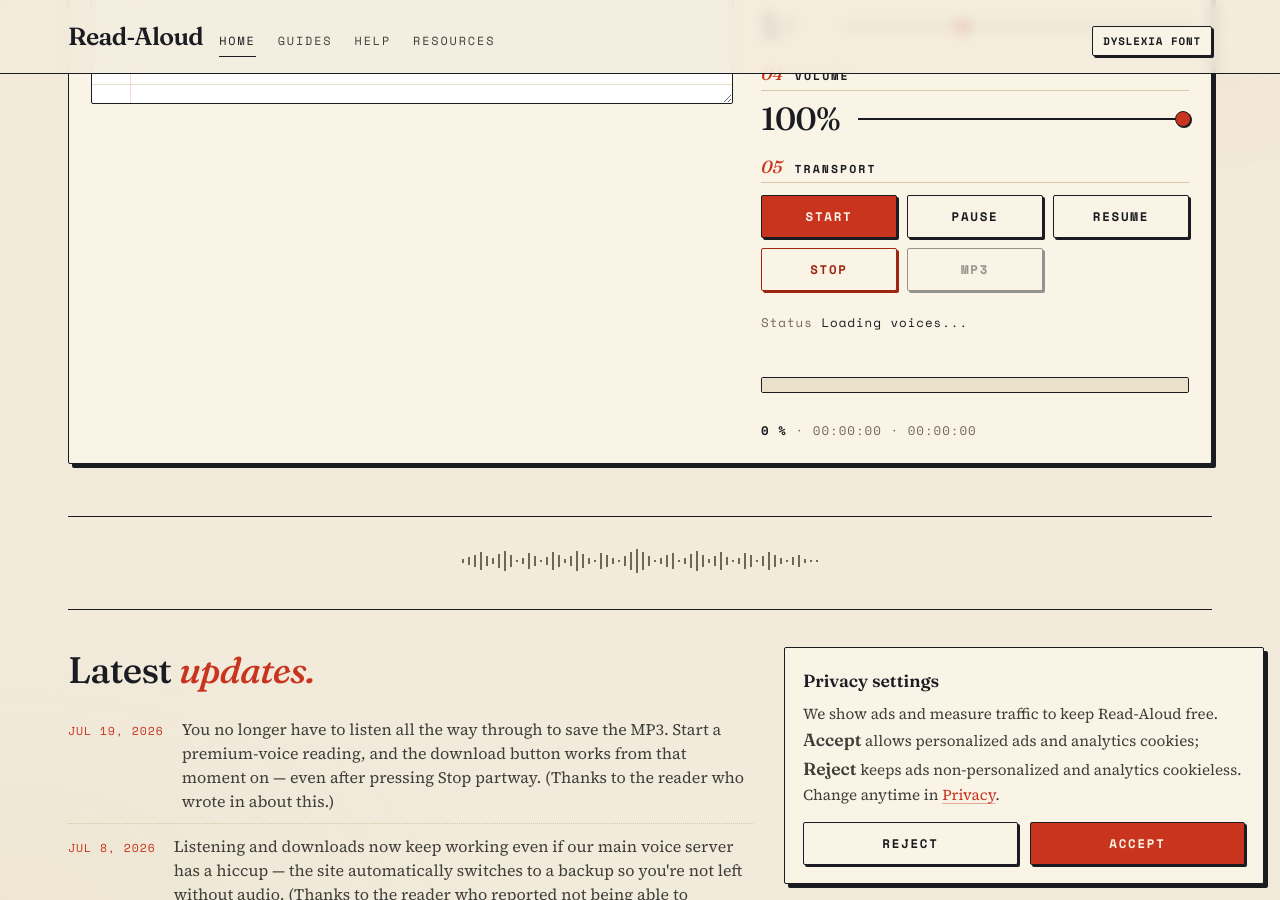
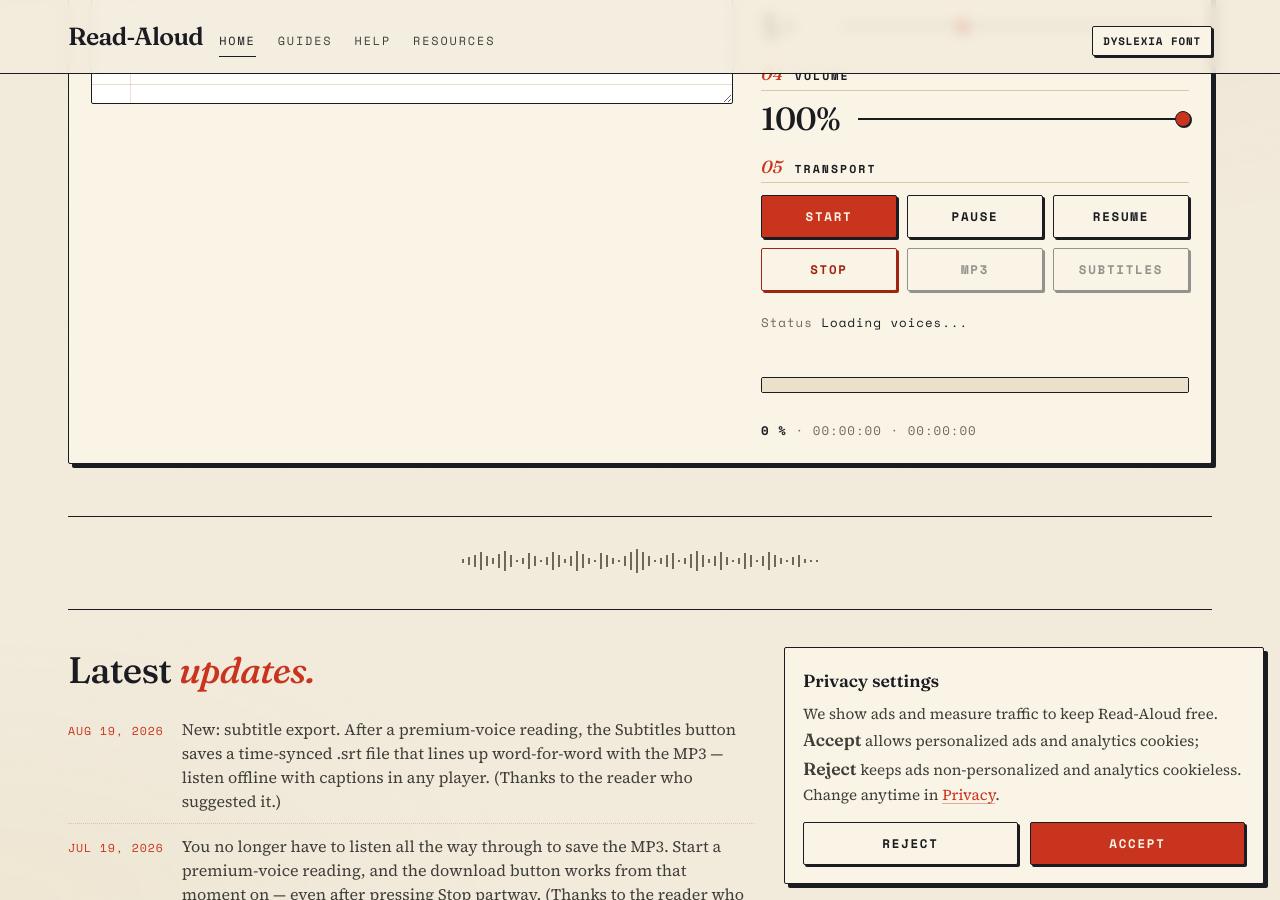
Before and after one commit to ndaly111/read-aloud, a Jekyll site: the page index.html, which Jekyll copies as it is, in a window 1280 px wide and 900 px high, scrolled down 891 px. Built offline with Jekyll 4.4.1, drawn with Linux system fonts in a browser that asks for light colours; some of the changed lines change nothing that is shown.

Commit message:
Subtitle export: time-synced .srt from premium word timestamps (reader request)

```diff
--- a/index.html
+++ b/index.html
@@ -121,6 +121,7 @@
                 <button id="resume" class="btn btn--secondary">Resume</button>
                 <button id="stop" class="btn btn--danger">Stop</button>
                 <button id="download" class="btn btn--secondary" disabled title="Start a premium-voice reading first — then save it as an MP3 anytime, even without listening to the end">MP3</button>
+                <button id="subtitles" class="btn btn--secondary" disabled title="Save time-synced subtitles (.srt) that line up with the MP3 — available after starting a premium-voice reading">Subtitles</button>
               </div>
             </div>
 
@@ -207,6 +208,10 @@
 <section class="updates-strip" aria-labelledby="updates-heading">
   <h2 id="updates-heading" class="updates-heading">Latest <em>updates.</em></h2>
   <ul class="updates-list">
+    <li>
+      <span class="upd-date">Aug 19, 2026</span>
+      <span class="upd-text">New: subtitle export. After a premium-voice reading, the Subtitles button saves a time-synced .srt file that lines up word-for-word with the MP3 &mdash; listen offline with captions in any player. (Thanks to the reader who suggested it.)</span>
+    </li>
     <li>
       <span class="upd-date">Jul 19, 2026</span>
       <span class="upd-text">You no longer have to listen all the way through to save the MP3. Start a premium-voice reading, and the download button works from that moment on — even after pressing Stop partway. (Thanks to the reader who wrote in about this.)</span>
--- a/readaloud.js
+++ b/readaloud.js
@@ -235,6 +235,7 @@
   resumeBtn.onclick = resumeSpeak;
   stopBtn.onclick = stopAll;
   $('download').onclick = downloadMp3;
+  $('subtitles').onclick = downloadSubtitles;
 
   // Premium / Studio voices wiring
   const upBtn = $('upgradeBtn');
@@ -711,6 +712,7 @@
   isPaused = false;
   downloadBlobs = [];
   $('download').disabled = true;
+  $('subtitles').disabled = true;
   updateControls();
   setupMediaSession();
   setMediaPlaybackState('playing');
@@ -736,6 +738,7 @@
   };
   lastRead = { key, segments, voiceId };
   $('download').disabled = false; // MP3 assembles on demand from here on
+  $('subtitles').disabled = false;
 
   // Resume where the reader left off, unless they were nearly done.
   const saved = loadPosition(timed.posKey);
@@ -809,6 +812,7 @@
       timed = null;
       finish();
       $('download').disabled = false; // any missing parts are fetched on demand
+      $('subtitles').disabled = false;
     }
   } catch (error) {
     console.error('Timed TTS error:', error);
@@ -967,6 +971,7 @@
   isPaused = false;
   downloadBlobs = [];
   $('download').disabled = true;
+  $('subtitles').disabled = true;
   updateControls();
   setupMediaSession();
   setMediaPlaybackState('playing');
@@ -1636,6 +1641,7 @@
   // Stop no longer kills the MP3 button: the last premium reading stays
   // downloadable (missing parts are fetched on demand in downloadMp3).
   $('download').disabled = !lastRead;
+  $('subtitles').disabled = !lastRead;
   resetMeter();
   setStatus('Ready');
   setMediaPlaybackState('none');
@@ -1656,6 +1662,7 @@
   if (downloadBlobs.length) {
     $('download').disabled = false;
   }
+  if (lastRead) $('subtitles').disabled = false;
   // After a FREE playback, invite unlicensed users to try Studio on their own text.
   if (lastPlaybackType && lastPlaybackType !== 'studio') showStudioNudge();
 }
@@ -1721,6 +1728,120 @@
   setTimeout(() => URL.revokeObjectURL(url), 5000);
 }
 
+/* ========== SUBTITLE EXPORT (.srt) ========== */
+// The timed reader already receives word-level timestamps with every premium
+// segment (they drive the live highlight), so subtitles cost nothing extra:
+// group those anchors into cues and write them out as SubRip. Browser voices
+// have no timestamps (onboundary only fires live), so this is premium-only.
+
+function srtTime(t) {
+  const ms = Math.max(0, Math.round(t * 1000));
+  const p = (n, w) => String(n).padStart(w, '0');
+  return `${p(Math.floor(ms / 3600000), 2)}:${p(Math.floor(ms / 60000) % 60, 2)}:${p(Math.floor(ms / 1000) % 60, 2)},${p(ms % 1000, 3)}`;
+}
+
+// Duration of a fetched MP3 blob — places each segment's cues on the combined
+// file's timeline. Handles Chrome's Infinity-until-seeked quirk; falls back to
+// the last word anchor if metadata can't be read.
+function blobDuration(blob) {
+  return new Promise((resolve) => {
+    const url = URL.createObjectURL(blob);
+    const a = new Audio();
+    let settled = false;
+    const done = (v) => {
+      if (settled) return;
+      settled = true;
+      URL.revokeObjectURL(url);
+      resolve(v);
+    };
+    a.preload = 'metadata';
+    a.onloadedmetadata = () => {
+      if (isFinite(a.duration)) return done(a.duration);
+      a.ondurationchange = () => { if (isFinite(a.duration)) done(a.duration); };
+      try { a.currentTime = 1e9; } catch (e) {}
+      setTimeout(() => done(isFinite(a.duration) ? a.duration : 0), 2000);
+    };
+    a.onerror = () => done(0);
+    a.src = url;
+  });
+}
+
+// Group one segment's word anchors into readable cues: break at sentence ends,
+// and never let a cue run past ~84 chars or ~6 seconds.
+function cuesForSegment(seg, offset, segDur) {
+  const cues = [];
+  if (!seg.words || !seg.words.length) return cues;
+  let cueStart = null, cueCharA = 0, cueCharB = 0;
+  const flush = (endT) => {
+    if (cueStart === null) return;
+    const text = seg.text.slice(cueCharA - seg.start, cueCharB - seg.start)
+      .replace(/\s+/g, ' ').trim();
+    if (text) cues.push({ start: offset + cueStart, end: offset + endT, text });
+    cueStart = null;
+  };
+  for (let i = 0; i < seg.words.length; i++) {
+    const t = seg.words[i][0], ch = seg.words[i][1];
+    const chEnd = i + 1 < seg.words.length ? seg.words[i + 1][1] : seg.end;
+    if (cueStart !== null) {
+      const soFar = seg.text.slice(cueCharA - seg.start, cueCharB - seg.start);
+      const sentenceBreak = /[.!?\u2026]["')\]]?\s*$/.test(soFar);
+      if (sentenceBreak || chEnd - cueCharA > 84 || t - cueStart > 6) flush(t);
+    }
+    if (cueStart === null) { cueStart = t; cueCharA = ch; }
+    cueCharB = chEnd;
+  }
+  flush(segDur);
+  return cues;
+}
+
+async function downloadSubtitles() {
+  if (!lastRead || !lastRead.segments.length) return;
+  const rate = +rateSlider.value;
+  const btn = $('subtitles');
+  btn.disabled = true;
+  try {
+    const segs = lastRead.segments;
+    // Fetch any parts the reader never listened to (same on-demand model as the MP3).
+    for (let i = 0; i < segs.length; i++) {
+      const seg = segs[i];
+      if (seg.blob && seg.words) continue;
+      setStatus(`Preparing subtitles — part ${i + 1} of ${segs.length}...`);
+      if (seg.fetching) { try { await seg.fetching; } catch (e) {} }
+      if (!seg.blob || !seg.words) await fetchTimedSegment(seg, lastRead.voiceId, `${i + 1}/${segs.length} (subtitles)`);
+    }
+    let offset = 0;
+    const cues = [];
+    for (const seg of segs) {
+      let dur = await blobDuration(seg.blob);
+      if (!isFinite(dur) || dur <= 0) dur = (seg.words && seg.words.length ? seg.words[seg.words.length - 1][0] : 0) + 3;
+      cues.push(...cuesForSegment(seg, offset, dur));
+      offset += dur;
+    }
+    if (!cues.length) throw new Error('no word timings');
+    // A non-1x MP3 is synthesized with the speed baked in, so scale to match that file.
+    const scale = Math.abs(rate - 1) > 0.01 ? 1 / rate : 1;
+    let srt = '';
+    for (let i = 0; i < cues.length; i++) {
+      const c = cues[i];
+      const end = Math.max(c.end, c.start + 0.4);
+      srt += `${i + 1}\n${srtTime(c.start * scale)} --> ${srtTime(end * scale)}\n${c.text}\n\n`;
+    }
+    const url = URL.createObjectURL(new Blob([srt], { type: 'application/x-subrip' }));
+    const a = document.createElement('a');
+    a.href = url;
+    a.download = scale !== 1 ? `read-aloud-${rate}x.srt` : 'read-aloud.srt';
+    a.click();
+    setTimeout(() => URL.revokeObjectURL(url), 5000);
+    setStatus(isSpeaking ? 'Playing...' : 'Subtitles ready');
+  } catch (e) {
+    console.error('Subtitle export error:', e);
+    showError(`Couldn't prepare the subtitles — try again in a moment.`);
+    setStatus(isSpeaking ? 'Playing...' : 'Ready');
+  } finally {
+    btn.disabled = false;
+  }
+}
+
 function resetMeter() {
   progressBar.value = 0;
   meterPercent.textContent = '0 %';
@@ -1857,6 +1978,7 @@
   isPaused = false;
   downloadBlobs = [];
   $('download').disabled = true;
+  $('subtitles').disabled = true;
   updateControls();
 
   const chunks = chunkText(txt.value, 1500); // stays under the per-request server cap
```
